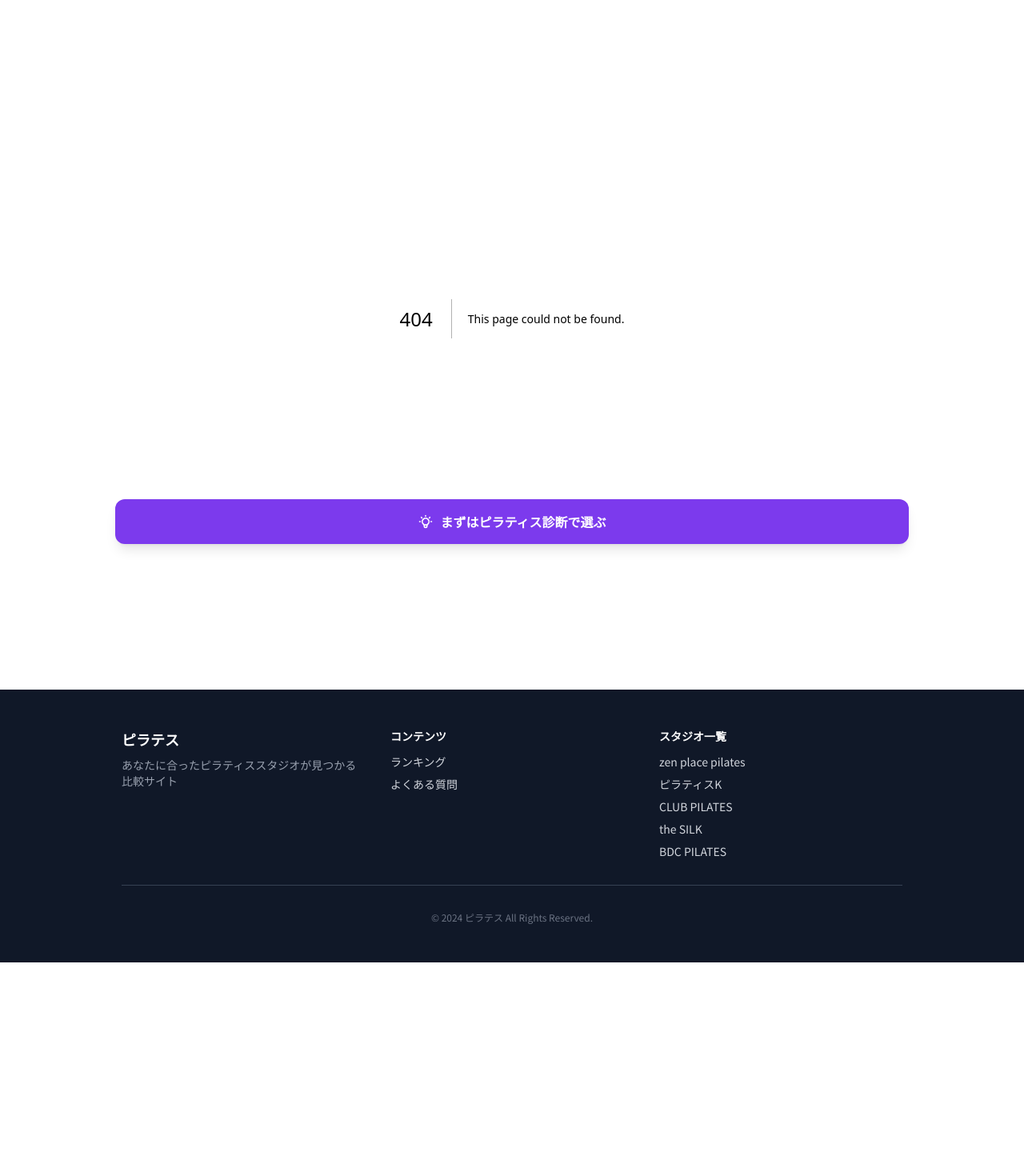
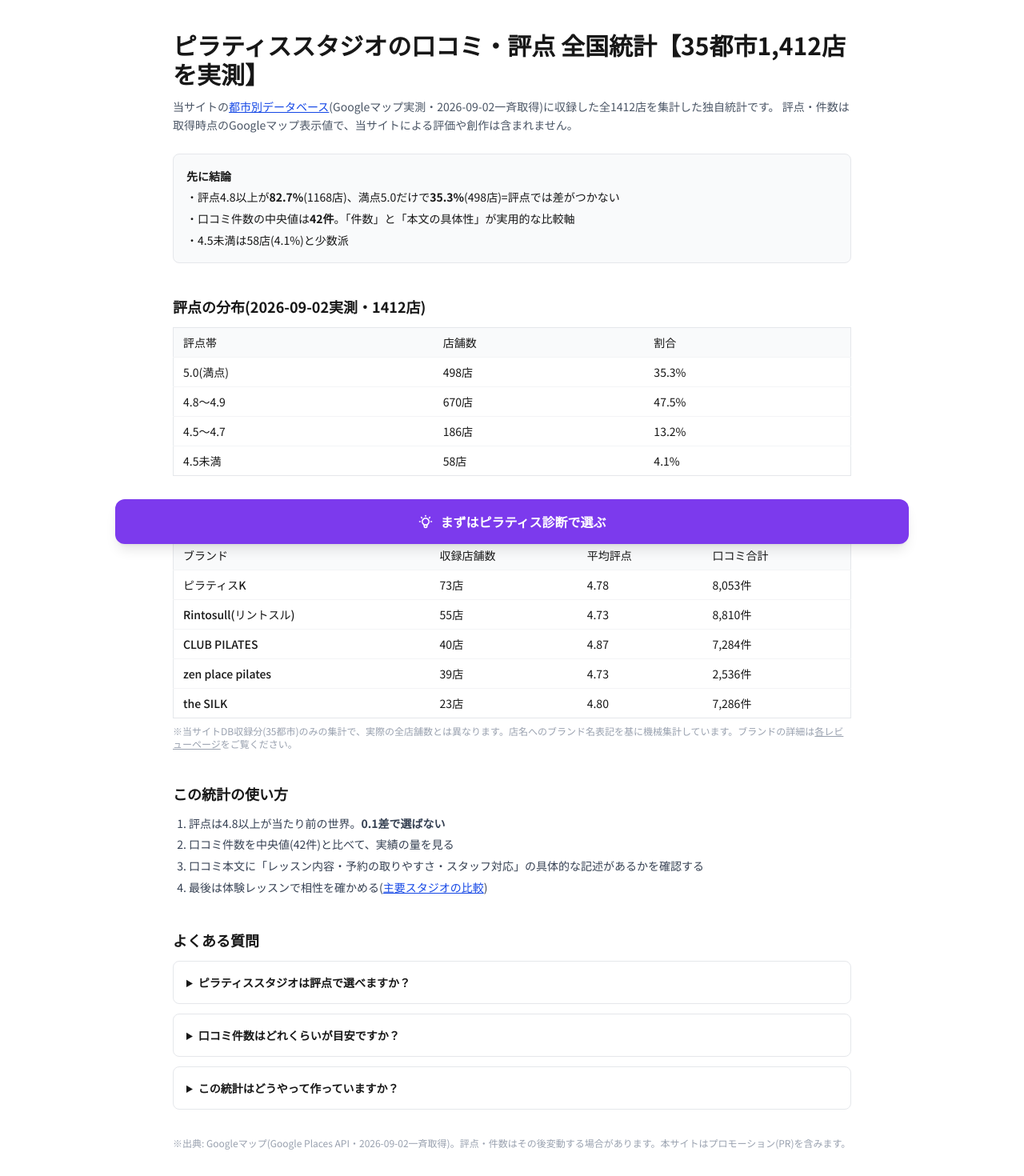
Before and after one commit to webmaster0818/pilates-navi, a Next.js app: page /stats in a window 1280 px wide. Before the commit this address had no page. Shown: the part 100-1570 px from the top of the page at 80% size. Before the commit the page ends 1303 px from the top, so only its background shows below. Built offline with nearby package versions, Linux system fonts and the light colour scheme.

Commit message:
統計ページ新設

```diff
--- /dev/null
+++ b/app/stats/page.tsx
@@ -0,0 +1,160 @@
+import type { Metadata } from "next";
+import Link from "next/link";
+import idx from "@/data-studio-index.json";
+
+export const metadata: Metadata = {
+  title: "ピラティススタジオの口コミ・評点 全国統計【35都市1,412店を実測】評点4.8以上が83%という現実",
+  description:
+    "全国35都市のピラティススタジオ1,412店をGoogleマップで実測(2026年9月2日取得)した独自統計。評点4.8以上が83%・満点5.0が35%を占め「評点では選べない」実態、口コミ件数の中央値42件、主要ブランドの収録店舗数まで実数データで公開します。",
+};
+
+type Entry = { slug: string; name: string; rating?: number; count?: number; area?: string };
+const entries = (idx as { surveyedAt: string; entries: Entry[] }).entries;
+const SURVEYED = (idx as { surveyedAt: string }).surveyedAt;
+
+const ratings = entries.filter((e) => typeof e.rating === "number").map((e) => e.rating as number);
+const r48 = ratings.filter((r) => r >= 4.8).length;
+const r50 = ratings.filter((r) => r === 5.0).length;
+const r45 = ratings.filter((r) => r >= 4.5 && r < 4.8).length;
+const rlo = ratings.length - r48 - r45;
+const counts = entries.map((e) => e.count || 0).sort((a, b) => a - b);
+const med = counts.length % 2 ? counts[(counts.length - 1) / 2] : Math.round((counts[counts.length / 2 - 1] + counts[counts.length / 2]) / 2);
+const pct = (n: number) => Math.round((n / ratings.length) * 1000) / 10;
+const areas = new Set(entries.map((e) => e.area)).size;
+
+const brandDefs: { label: string; match: RegExp }[] = [
+  { label: "ピラティスK", match: /ピラティスK|pilates K/i },
+  { label: "Rintosull(リントスル)", match: /rintosull|リントスル/i },
+  { label: "CLUB PILATES", match: /club pilates|クラブピラティス/i },
+  { label: "zen place pilates", match: /zen ?place/i },
+  { label: "the SILK", match: /the ?SILK/i },
+];
+const brandRows = brandDefs.map((b) => {
+  const hits = entries.filter((e) => b.match.test(e.name));
+  const rs = hits.filter((e) => typeof e.rating === "number").map((e) => e.rating as number);
+  return {
+    label: b.label,
+    stores: hits.length,
+    avg: rs.length ? (rs.reduce((s, v) => s + v, 0) / rs.length).toFixed(2) : "－",
+    reviews: hits.reduce((s, e) => s + (e.count || 0), 0),
+  };
+}).sort((a, b) => b.stores - a.stores);
+
+const faqs = [
+  {
+    q: "ピラティススタジオは評点で選べますか？",
+    a: `実測データ上は難しいのが実情です。当サイトが実測した35都市1,412店のうち、評点4.8以上が${r48}店(${pct(r48)}%)、満点5.0が${r50}店(${pct(r50)}%)を占めます(${SURVEYED}取得)。評点が団子状に高いため、0.1の差より「口コミ件数(実績の量)」と「本文の具体性」で比較するのが実用的です。`,
+  },
+  {
+    q: "口コミ件数はどれくらいが目安ですか？",
+    a: `1,412店の口コミ件数の中央値は${med}件でした(${SURVEYED}時点)。中央値を大きく超える店舗は、開業からの実績や利用者数が相対的に多いと考えられます。ただし新店は件数が少なくて当然のため、開業時期とあわせて見るのがおすすめです。`,
+  },
+  {
+    q: "この統計はどうやって作っていますか？",
+    a: `当サイトが各都市で「ピラティス+都市名」をGoogleマップ(Places API)で検索し、営業中と確認できた店舗の評点・口コミ件数を機械取得したものです(${SURVEYED}一斉時点の実数)。当サイトによる評価や推定は含まれておらず、口コミの創作もありません。`,
+  },
+];
+
+const faqLd = {
+  "@context": "https://schema.org",
+  "@type": "FAQPage",
+  mainEntity: faqs.map((f) => ({ "@type": "Question", name: f.q, acceptedAnswer: { "@type": "Answer", text: f.a } })),
+};
+
+export default function StatsPage() {
+  return (
+    <main className="mx-auto max-w-4xl px-4 sm:px-6 py-10">
+      <script type="application/ld+json" dangerouslySetInnerHTML={{ __html: JSON.stringify(faqLd) }} />
+      <h1 className="text-2xl font-bold sm:text-3xl">ピラティススタジオの口コミ・評点 全国統計【{areas}都市1,412店を実測】</h1>
+      <p className="mt-3 text-sm leading-relaxed text-gray-600">
+        当サイトの<Link href="/area/tokyo/" className="underline text-blue-700">都市別データベース</Link>(Googleマップ実測・{SURVEYED}一斉取得)に収録した全{entries.length}店を集計した独自統計です。
+        評点・件数は取得時点のGoogleマップ表示値で、当サイトによる評価や創作は含まれません。
+      </p>
+
+      <div className="mt-6 rounded-lg border border-gray-200 bg-gray-50 p-4 text-sm leading-relaxed">
+        <p className="font-bold">先に結論</p>
+        <ul className="mt-1 space-y-1">
+          <li>・評点4.8以上が<strong>{pct(r48)}%</strong>({r48}店)、満点5.0だけで<strong>{pct(r50)}%</strong>({r50}店)=評点では差がつかない</li>
+          <li>・口コミ件数の中央値は<strong>{med}件</strong>。「件数」と「本文の具体性」が実用的な比較軸</li>
+          <li>・4.5未満は{rlo}店({pct(rlo)}%)と少数派</li>
+        </ul>
+      </div>
+
+      <h2 className="mt-10 text-lg font-bold">評点の分布({SURVEYED}実測・{ratings.length}店)</h2>
+      <div className="mt-3 overflow-x-auto">
+        <table className="w-full min-w-[480px] border border-gray-200 text-sm">
+          <thead>
+            <tr className="bg-gray-50 text-left">
+              <th className="px-3 py-2 font-medium">評点帯</th>
+              <th className="px-3 py-2 font-medium">店舗数</th>
+              <th className="px-3 py-2 font-medium">割合</th>
+            </tr>
+          </thead>
+          <tbody>
+            {[
+              { band: "5.0(満点)", n: r50 },
+              { band: "4.8〜4.9", n: r48 - r50 },
+              { band: "4.5〜4.7", n: r45 },
+              { band: "4.5未満", n: rlo },
+            ].map((r) => (
+              <tr key={r.band} className="border-t border-gray-100">
+                <td className="px-3 py-2">{r.band}</td>
+                <td className="px-3 py-2">{r.n}店</td>
+                <td className="px-3 py-2">{pct(r.n)}%</td>
+              </tr>
+            ))}
+          </tbody>
+        </table>
+      </div>
+
+      <h2 className="mt-10 text-lg font-bold">主要ブランドの収録状況(名称による機械集計)</h2>
+      <div className="mt-3 overflow-x-auto">
+        <table className="w-full min-w-[520px] border border-gray-200 text-sm">
+          <thead>
+            <tr className="bg-gray-50 text-left">
+              <th className="px-3 py-2 font-medium">ブランド</th>
+              <th className="px-3 py-2 font-medium">収録店舗数</th>
+              <th className="px-3 py-2 font-medium">平均評点</th>
+              <th className="px-3 py-2 font-medium">口コミ合計</th>
+            </tr>
+          </thead>
+          <tbody>
+            {brandRows.map((b) => (
+              <tr key={b.label} className="border-t border-gray-100">
+                <td className="px-3 py-2 font-medium">{b.label}</td>
+                <td className="px-3 py-2">{b.stores}店</td>
+                <td className="px-3 py-2">{b.avg}</td>
+                <td className="px-3 py-2">{b.reviews.toLocaleString()}件</td>
+              </tr>
+            ))}
+          </tbody>
+        </table>
+      </div>
+      <p className="mt-2 text-xs text-gray-400">
+        ※当サイトDB収録分({areas}都市)のみの集計で、実際の全店舗数とは異なります。店名へのブランド名表記を基に機械集計しています。ブランドの詳細は<Link href="/review/zenplace/" className="underline">各レビューページ</Link>をご覧ください。
+      </p>
+
+      <h2 className="mt-10 text-lg font-bold">この統計の使い方</h2>
+      <ol className="mt-3 list-decimal pl-5 text-sm leading-relaxed space-y-1 text-gray-700">
+        <li>評点は4.8以上が当たり前の世界。<strong>0.1差で選ばない</strong></li>
+        <li>口コミ件数を中央値({med}件)と比べて、実績の量を見る</li>
+        <li>口コミ本文に「レッスン内容・予約の取りやすさ・スタッフ対応」の具体的な記述があるかを確認する</li>
+        <li>最後は体験レッスンで相性を確かめる(<Link href="/compare/" className="underline text-blue-700">主要スタジオの比較</Link>)</li>
+      </ol>
+
+      <h2 className="mt-10 text-lg font-bold">よくある質問</h2>
+      <div className="mt-3 space-y-3">
+        {faqs.map((f, i) => (
+          <details key={i} className="rounded-lg border border-gray-200 p-4">
+            <summary className="cursor-pointer text-sm font-bold">{f.q}</summary>
+            <p className="mt-2 text-sm leading-relaxed text-gray-600">{f.a}</p>
+          </details>
+        ))}
+      </div>
+
+      <p className="mt-8 text-xs leading-relaxed text-gray-400">
+        ※出典: Googleマップ(Google Places API・{SURVEYED}一斉取得)。評点・件数はその後変動する場合があります。本サイトはプロモーション(PR)を含みます。
+      </p>
+    </main>
+  );
+}
```
Also changed, not shown: 1 other file (tests, documents, lock files or other folders).
